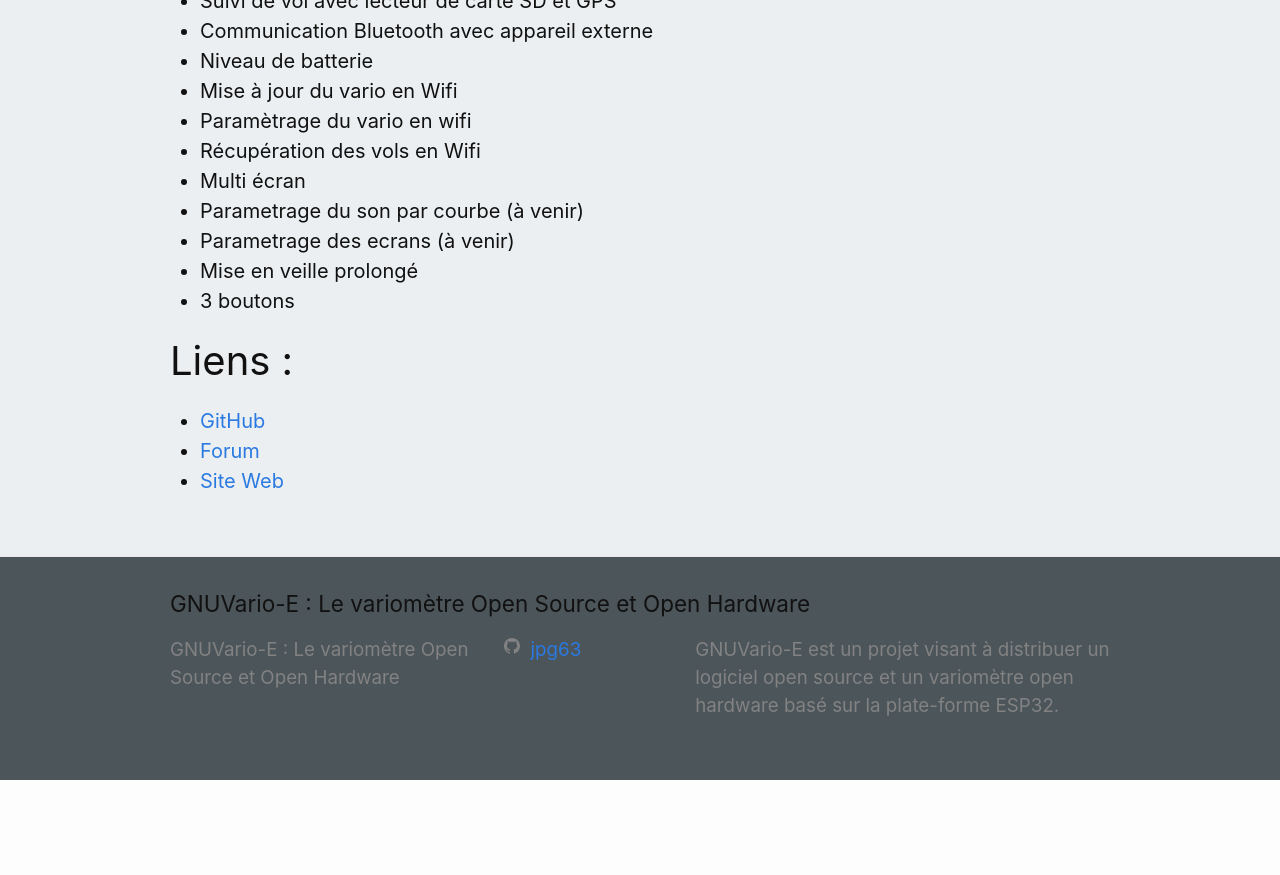
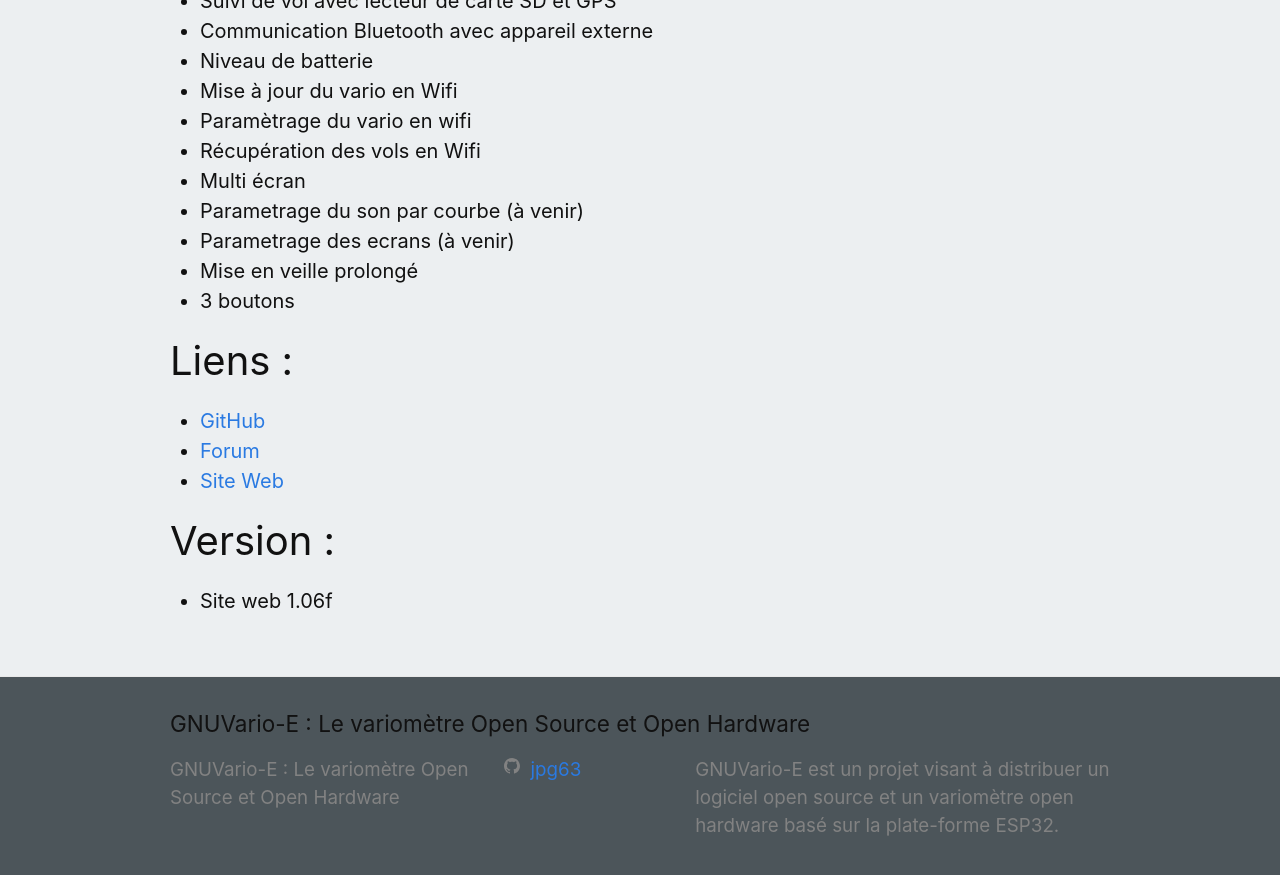
Before and after one commit to jpg63/GNUVarioFR-E, a Jekyll site: the page built from index.md, in a window 1280 px wide and 900 px high, scrolled down 851 px. Shown: the top 875 px of the window. Built offline with Jekyll 4.4.1, drawn with Linux system fonts in a browser that asks for light colours; before the commit the page ends 1631 px from its top, so only the background shows below that.

Commit message:
v 1.06f mise à jours lien de téléchargement

```diff
--- a/index.md
+++ b/index.md
@@ -30,3 +30,7 @@ Liens :
 * [GitHub](https://github.com/prunkdump/GNUVario-TTGO-T5)
 * [Forum](http://www.parapentiste.info/forum/developpements-hardware-software/diy-gnuvario-variometre-opensource-openhardware-arduino-t48334.0.html;new;topicseen#new)
 * [Site Web](https://prunkdump.github.io/GNUVario-TTGO-T5-website/)
+
+Version :
+---------
+* Site web 1.06f
```
Also changed, not shown: _logiciel/architecture.md (line endings or trailing spaces).
